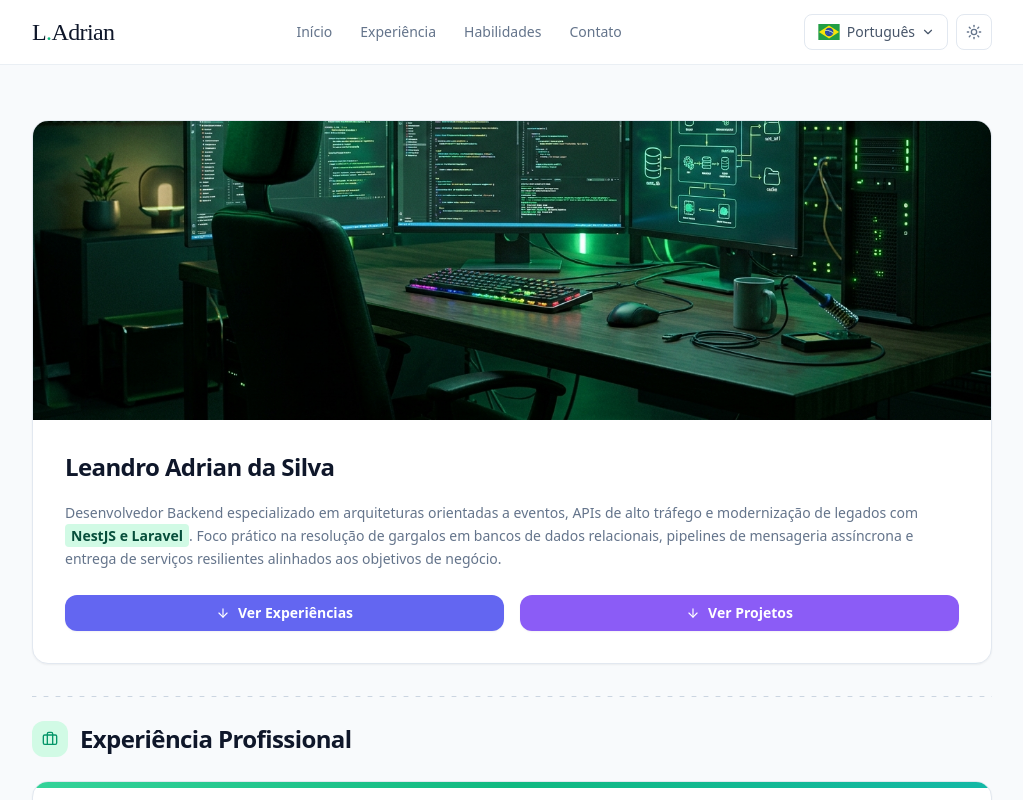
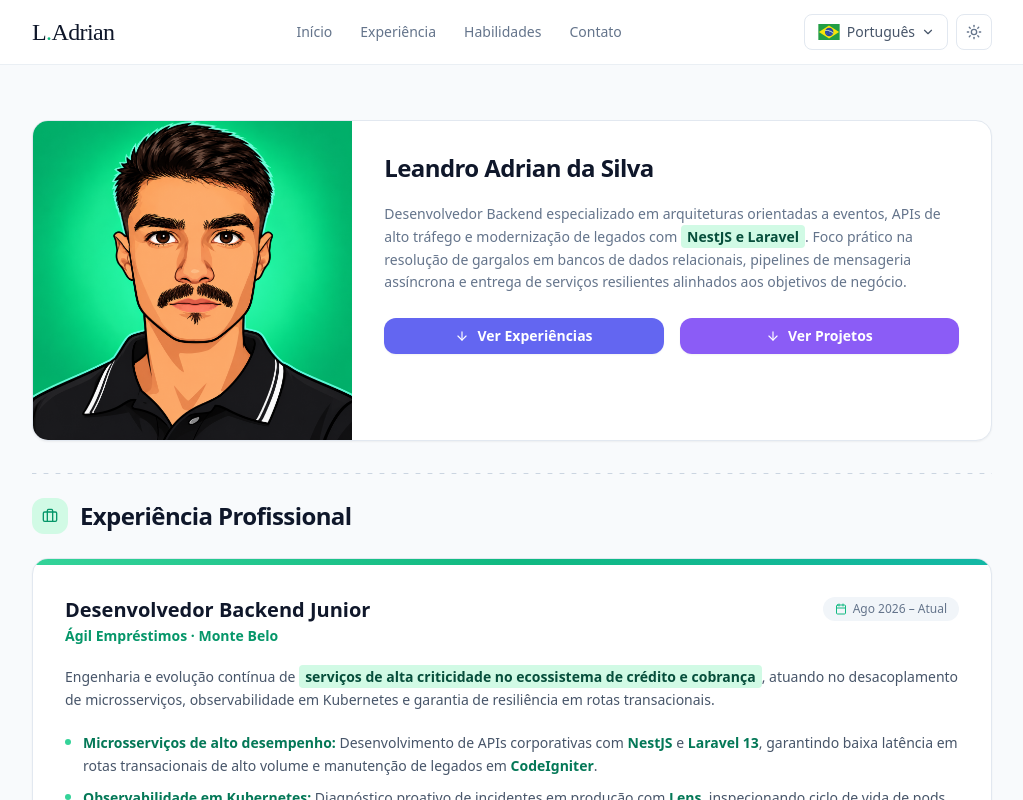
Before and after one commit to lezzin/lezzin.github.io, a Vue app: page / in a window 1280 px wide. Shown: the top 800 px of the page, without its empty margins (128-1151 px from the left). Built offline with nearby package versions, Linux system fonts and the light colour scheme.

Commit message:
feat - change hero card layout

```diff
--- a/src/components/common/Card.vue
+++ b/src/components/common/Card.vue
@@ -1,21 +1,36 @@
 <script setup lang="ts">
-defineProps<{
-  title?: string
-  image?: string
-}>()
+withDefaults(
+  defineProps<{
+    title?: string
+    image?: string
+    imagePosition?: 'top' | 'bottom' | 'left' | 'right'
+  }>(),
+  {
+    imagePosition: 'top',
+  }
+)
 </script>
 
 <template>
   <div
     class="bg-white dark:bg-slate-900 rounded-2xl border border-slate-200 dark:border-slate-800 shadow-sm overflow-hidden"
-  >
-    <slot name="image" />
+    :class="{
+      'flex flex-col': imagePosition === 'top' || imagePosition === 'bottom',
+      'flex flex-col md:flex-row': imagePosition === 'left' || imagePosition === 'right',
+    }">
+    <div v-if="$slots.image" :class="{
+      'order-1': imagePosition === 'top' || imagePosition === 'left',
+      'order-2': imagePosition === 'bottom' || imagePosition === 'right',
+      'md:w-1/3 md:shrink-0': imagePosition === 'left' || imagePosition === 'right',
+    }">
+      <slot name="image" />
+    </div>
 
-    <div class="p-6 md:p-8">
-      <h3
-        v-if="title"
-        class="text-2xl font-bold tracking-tight text-slate-900 dark:text-slate-100 leading-tight mb-5"
-      >
+    <div class="p-6 md:p-8 flex-1" :class="{
+      'order-2': imagePosition === 'top' || imagePosition === 'left',
+      'order-1': imagePosition === 'bottom' || imagePosition === 'right',
+    }">
+      <h3 v-if="title" class="text-2xl font-bold tracking-tight text-slate-900 dark:text-slate-100 leading-tight mb-5">
         {{ title }}
       </h3>
 
--- a/src/features/hero/components/HeroSection.vue
+++ b/src/features/hero/components/HeroSection.vue
@@ -14,19 +14,12 @@ const t = computed(() => uiTranslations[language.value])
 
 <template>
   <section id="home" class="pt-2 pb-2">
-    <Card :title="t.card.hero">
+    <Card :title="t.card.hero" image-position="left">
       <template #image>
-        <img
-          src="/hero.jpg"
-          alt="Ilustração de um setup com várias telas"
-          class="object-cover w-full aspect-[16/5] object-bottom"
-        />
+        <img src="/profile.png" alt="Foto de perfil" class="object-cover aspect-square" />
       </template>
 
-      <p
-        class="text-sm leading-relaxed text-slate-500 dark:text-slate-400"
-        v-html="formatText(t.hero.description)"
-      />
+      <p class="text-sm leading-relaxed text-slate-500 dark:text-slate-400" v-html="formatText(t.hero.description)" />
 
       <div class="grid md:grid-cols-2 gap-4 mt-6">
         <Button variant="card" color="indigo" as-child href="#experience">
```
Also changed, not shown: public/hero.jpg (deleted), public/profile.png (added).
